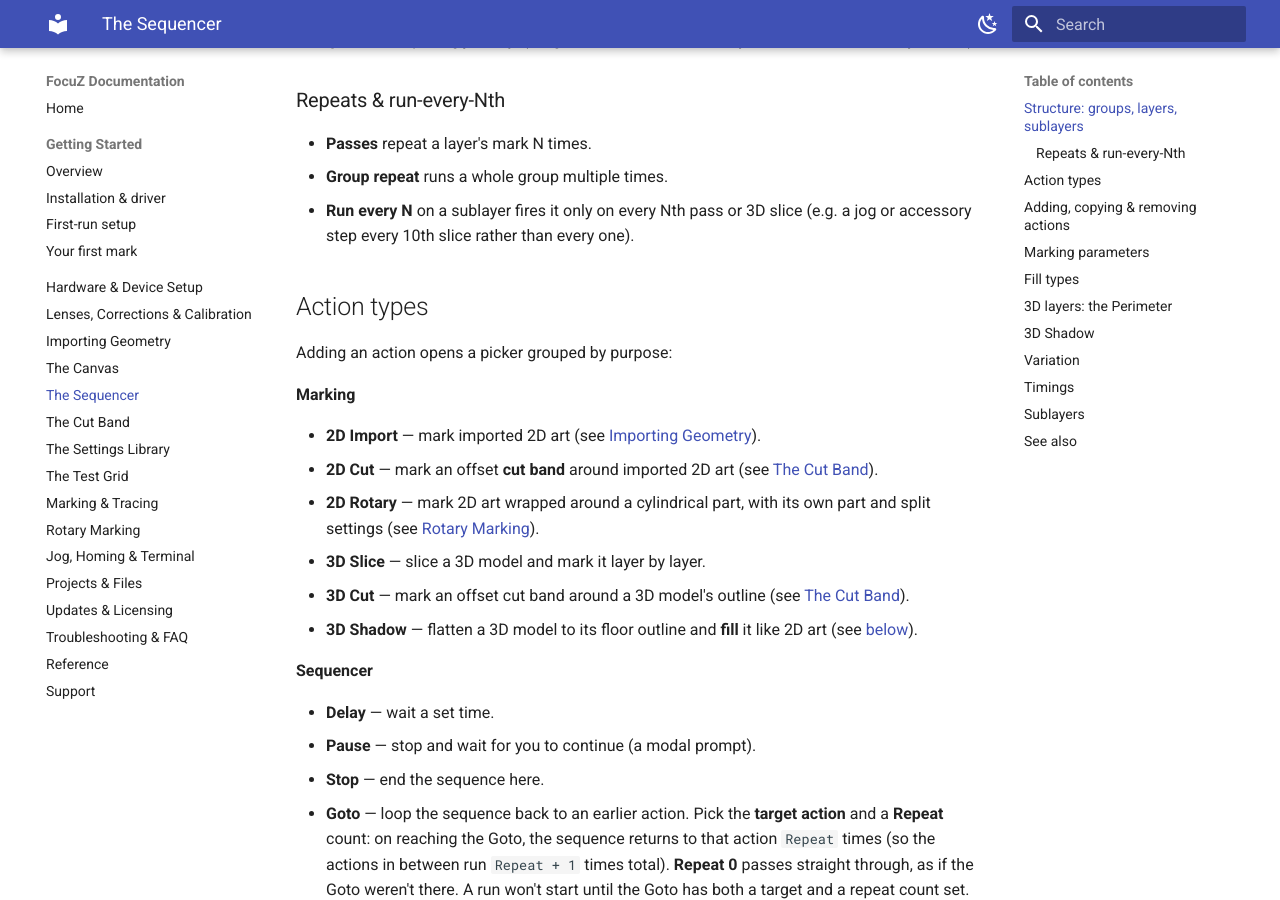
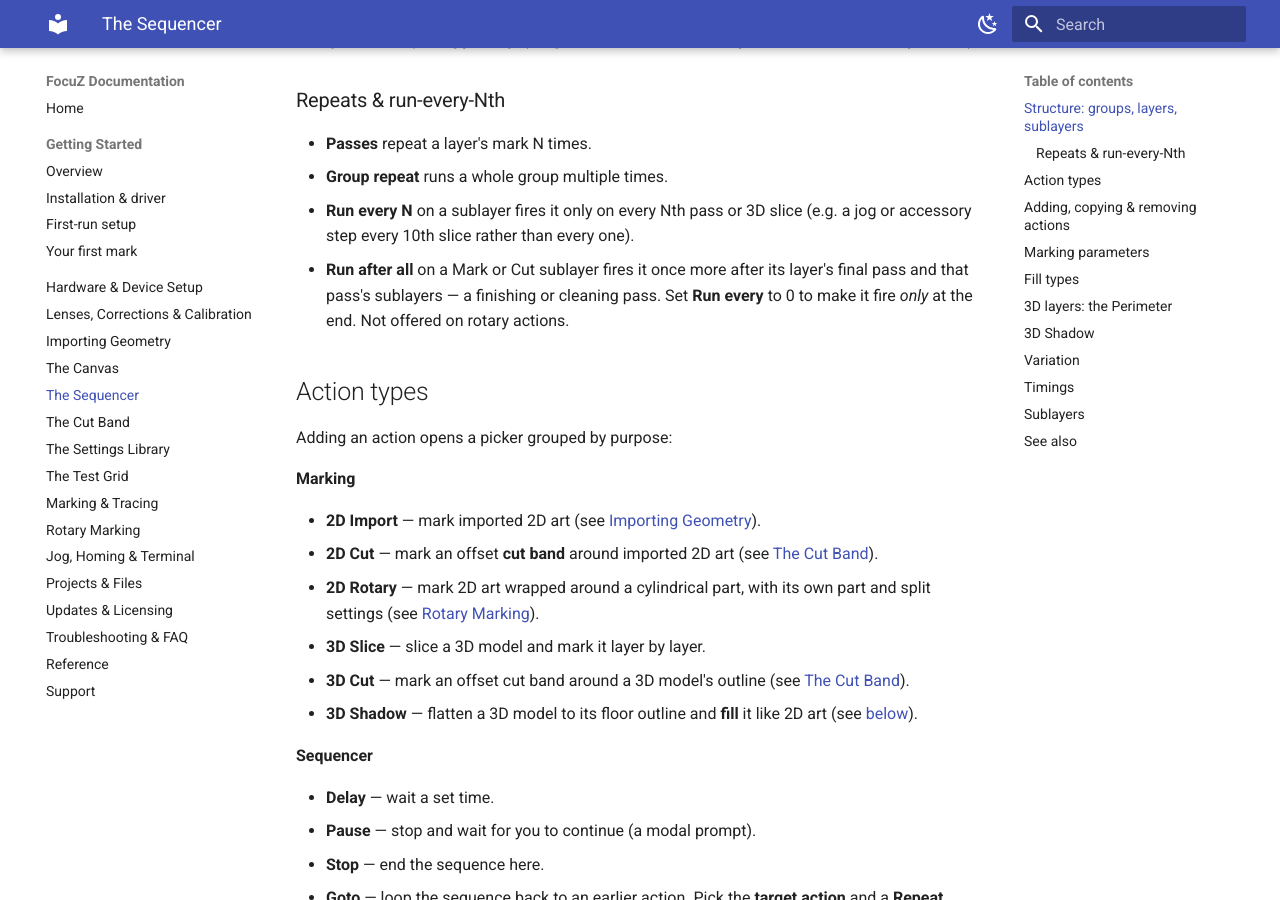
Before and after one commit to Lokahi-Shop/focuz-docs, an MkDocs documentation site: the page built from docs/sequencer.md, in a window 1280 px wide and 900 px high, scrolled down 907 px. Built offline with MkDocs 1.6.1 and Material for MkDocs 9.7.7, drawn with Linux system fonts in a browser that asks for light colours; some of the changed text lies outside the part shown.

Commit message:
Sequencer: document Run after all and Run every 0 on sublayers
Co-Authored-By: Claude Fable 5.1 <noreply@anthropic.com>

```diff
--- a/docs/sequencer.md
+++ b/docs/sequencer.md
@@ -26,6 +26,9 @@ Each node has an **Enable** checkbox — disable a node to skip it without delet
 - **Group repeat** runs a whole group multiple times.
 - **Run every N** on a sublayer fires it only on every Nth pass or 3D slice (e.g. a jog or accessory step
   every 10th slice rather than every one).
+- **Run after all** on a Mark or Cut sublayer fires it once more after its layer's final pass and that
+  pass's sublayers — a finishing or cleaning pass. Set **Run every** to 0 to make it fire *only* at the
+  end. Not offered on rotary actions.
 
 ## Action types
 
@@ -169,7 +172,7 @@ layer/action. Defaults from your `markcfg7` import are a good starting point.
 
 A sublayer attaches an extra step to a layer. Set its **mode**:
 
-- **Mark (Sub)** — a second marking pass with its own parameters (+ Run-every-N).
+- **Mark (Sub)** — a second marking pass with its own parameters (+ Run-every-N and Run after all).
 - **Jog** — move an axis (via the FocuZ:grbl controller) between passes/slices.
 - **Terminal** — send raw GRBL command lines (e.g. switch a relay) as a step.
 - **Cut** — mark an **offset band** around the path:
```
